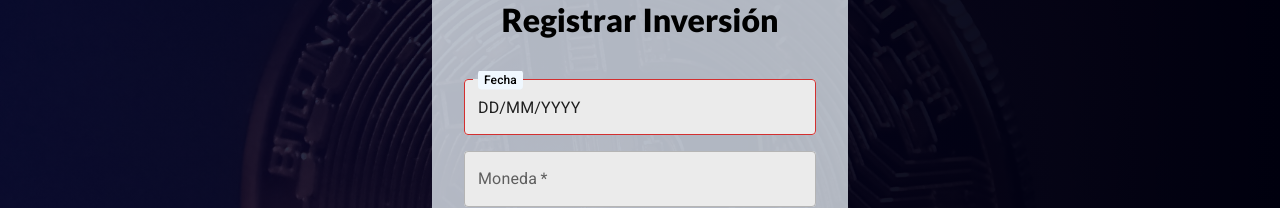
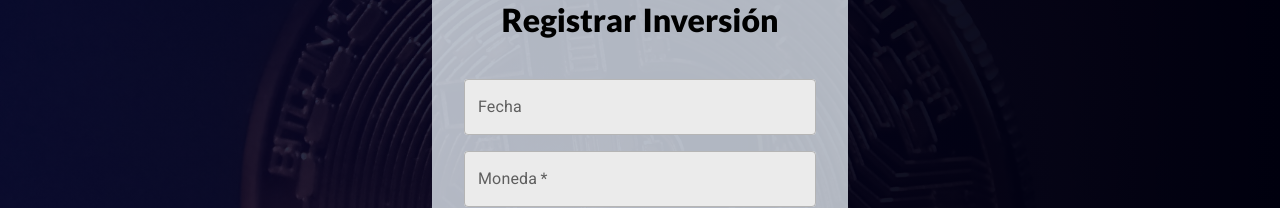
Before and after one commit to FacundoMangin41/Inversiones, a React (Vite) app: page /formulario in a window 1280 px wide. Shown: the part 213-421 px from the top of the page. Built offline with nearby package versions, Linux system fonts and the light colour scheme.

Commit message:
Update FormularioTabla.jsx

```diff
--- a/src/components/form/FormularioTabla.jsx
+++ b/src/components/form/FormularioTabla.jsx
@@ -9,7 +9,7 @@ import CircularProgress from '@mui/material/CircularProgress';
 
 import { DatePicker } from '@mui/x-date-pickers/DatePicker';
 import { DemoContainer } from '@mui/x-date-pickers/internals/demo';
-import dayjs, { Dayjs } from 'dayjs';
+import dayjs from 'dayjs';
 
 const inputStyle = {
   backgroundColor: 'var(--fondoContenedoresFormulario)',
@@ -25,7 +25,7 @@ export default function FormularioTabla({ onAdd }) {
   const navigate = useNavigate();
 
   const [formData, setFormData] = React.useState({
-    fecha: '', // Mantén fecha como una cadena inicialmente vacía
+    fecha: '',
     moneda: '',
     invertido: '',
     final: '',
@@ -34,7 +34,6 @@ export default function FormularioTabla({ onAdd }) {
 
   const [isSubmitting, setIsSubmitting] = React.useState(false);
 
-  // useEffect para cargar el valor de USDTFinal del localStorage en el campo de USDT Invertido
   React.useEffect(() => {
     const USDTFinal = localStorage.getItem('USDTFinal');
     if (USDTFinal) {
@@ -43,7 +42,7 @@ export default function FormularioTabla({ onAdd }) {
         invertido: USDTFinal,
       }));
     }
-  }, []); // Se ejecuta una vez al cargar el componente
+  }, []);
 
   const handleInputChange = (e) => {
     const { name, value } = e.target;
@@ -61,11 +60,12 @@ export default function FormularioTabla({ onAdd }) {
   };
 
   const handleDatePickerChange = (date) => {
-    // date es un objeto Dayjs, conviértelo a una cadena de fecha
-    setFormData({
-      ...formData,
-      fecha: date.format('DD/MM/YYYY'),
-    });
+    if (date) {
+      setFormData({
+        ...formData,
+        fecha: date.format('DD/MM/YYYY'),
+      });
+    }
   };
 
   const handleFormSubmit = (e) => {
@@ -73,7 +73,7 @@ export default function FormularioTabla({ onAdd }) {
     setIsSubmitting(true);
     const { final, invertido } = formData;
     const gananciaDiaria = parseFloat(final) - parseFloat(invertido);
-    const tasaTramitacion =  parseFloat(final) * 1.01005912185827 / 100;
+    const tasaTramitacion = parseFloat(final) * 1.01005912185827 / 100;
 
     const newData = {
       ...formData,
@@ -106,7 +106,7 @@ export default function FormularioTabla({ onAdd }) {
             <DatePicker
               className="selector-fecha"
               format="DD/MM/YYYY"
-              value={dayjs(formData.fecha)} // Usa dayjs para convertir la fecha a Dayjs
+              value={formData.fecha ? dayjs(formData.fecha, 'DD/MM/YYYY') : null} // Convierta a objeto Dayjs
               onChange={handleDatePickerChange}
               label="Fecha"
               required
@@ -155,16 +155,6 @@ export default function FormularioTabla({ onAdd }) {
             type="number"
             sx={{ ...inputStyle, width: 'clamp(10rem, 22rem, 80vw)', margin: 0 }}
           />
-          {/* <TextField
-            label="Facturación Total (con impuestos)"
-            name="facturacionTotal"
-            value={formData.facturacionTotal}
-            onChange={handleInputChange}
-            variant="outlined"
-            type="number"
-            required
-            sx={{ ...inputStyle, width: 'clamp(10rem, 22rem, 80vw)', margin: 0 }}
-          /> */}
           <Button type="submit" variant="contained" color="secondary" className='botonFormulario' disabled={isSubmitting}>
             <SaveIcon />Guardar
           </Button>
```
